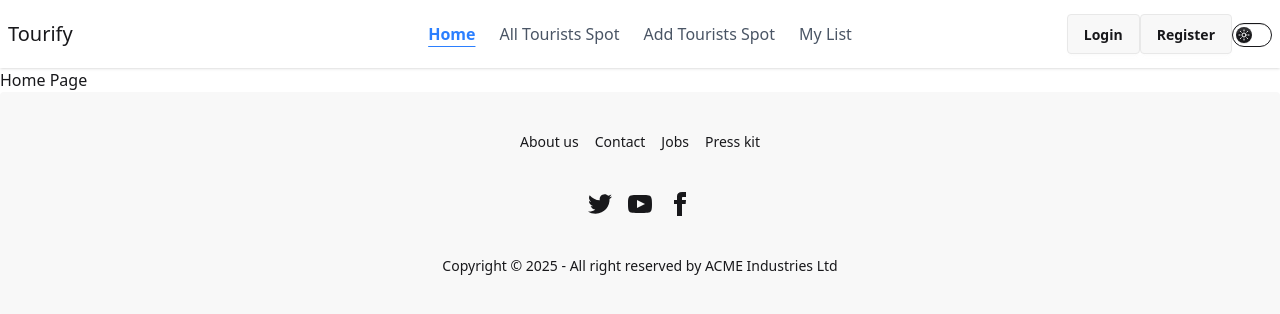
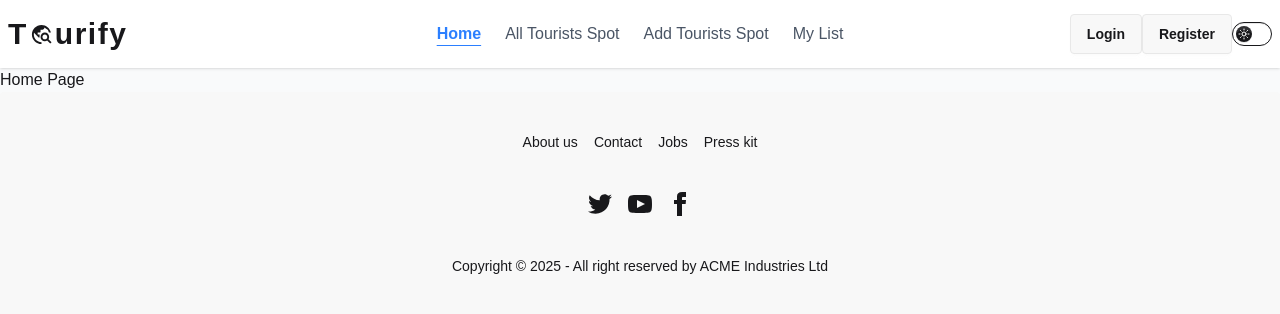
Before and after one commit to utsomondal/tourify-client, a React (Vite) app: page / in a window 1280 px wide. Shown: the top 314 px of the page. Built offline with nearby package versions, Linux system fonts and the light colour scheme.

Commit message:
made a color scheme for light & dark mode specific

```diff
--- a/package.json
+++ b/package.json
@@ -14,6 +14,7 @@
     "@tailwindcss/vite": "^4.1.11",
     "react": "^19.1.0",
     "react-dom": "^19.1.0",
+    "react-icons": "^5.5.0",
     "react-router": "^7.6.3",
     "sweetalert2": "^11.22.2",
     "tailwindcss": "^4.1.11"
--- a/src/Components/Navbar.jsx
+++ b/src/Components/Navbar.jsx
@@ -1,6 +1,6 @@
 import { useEffect, useState } from "react";
 import { Link, NavLink } from "react-router";
-// import { getNavLinks } from "../Utils/NavLinkClass";
+import { MdTravelExplore } from "react-icons/md";
 import { renderNavItems } from "./RenderNavItems";
 
 const Navbar = () => {
@@ -48,7 +48,18 @@ const Navbar = () => {
               {renderNavItems("mobile")}
             </ul>
           </div>
-          <a className="text-xl dark:text-red-500">Tourify</a>
+          <Link
+            title="Go to Homepage"
+            to="/"
+            className="text-3xl dark:text-red-500 font-bold flex items-center select-none tracking-wider"
+          >
+            T
+            <MdTravelExplore
+              className="inline align-middle text-[23px] mx-0.5"
+              aria-hidden="true"
+            />
+            urify
+          </Link>
         </div>
         <div className="navbar-center hidden lg:flex">
           <ul className="menu menu-horizontal px-1">
--- a/src/Layout/Layout.jsx
+++ b/src/Layout/Layout.jsx
@@ -4,7 +4,7 @@ import Footer from "../Components/Footer";
 
 const Layout = () => {
   return (
-    <div>
+    <div className="font-poppins bg-lm-background dark:bg-dm-background">
       <Navbar />
       <Outlet />
       <Footer />
--- a/src/index.css
+++ b/src/index.css
@@ -1,3 +1,54 @@
 @import "tailwindcss";
+@import url("https://fonts.googleapis.com/css2?family=Dancing+Script:wght@400..700&family=Poppins:ital,wght@0,100;0,200;0,300;0,400;0,500;0,600;0,700;0,800;0,900;1,100;1,200;1,300;1,400;1,500;1,600;1,700;1,800;1,900&display=swap");
 @custom-variant dark (&:where([data-theme=dark], [data-theme=dark] *));
 @plugin "daisyui";
+
+@theme {
+  --font-poppins: "Poppins", sans-serif;
+
+  /*For Light mode */
+  /* Primary */
+  --color-lm-primary: #2563eb; /* Trustworthy Blue */
+  --color-lm-primary-hover: #1d4ed8;
+  --color-lm-primary-focus: #1e40af;
+
+  /* Accent */
+  --color-lm-accent: #f59e0b; /* Engaging Amber */
+  --color-lm-accent-hover: #d97706;
+  --color-lm-accent-focus: #b45309;
+
+  /* Success */
+  --color-lm-success: #10b981; /* Calming Green */
+  --color-lm-success-hover: #059669;
+  --color-lm-success-focus: #047857;
+
+  /* Neutral */
+  --color-lm-text-primary: #1f2937;
+  --color-lm-text-secondary: #4b5563;
+  --color-lm-background: #f9fafb;
+  --color-lm-surface: #ffffff;
+  --color-lm-border: #e5e7eb;
+
+  /*For Dark mode */
+  /* Primary */
+  --color-dm-primary: #3b82f6; /* Trustworthy Blue */
+  --color-dm-primary-hover: #60a5fa;
+  --color-dm-primary-focus: #93c5fd;
+
+  /* Accent */
+  --color-dm-accent: #fbbf24; /* Engaging Amber */
+  --color-dm-accent-hover: #fcd34d;
+  --color-dm-accent-focus: #fde68a;
+
+  /* Success */
+  --color-dm-success: #34d399; /* Calming Green */
+  --color-dm-success-hover: #6ee7b7;
+  --color-dm-success-focus: #a7f3d0;
+
+  /* Neutral */
+  --color-dm-text-primary: #f9fafb;
+  --color-dm-text-secondary: #d1d5db;
+  --color-dm-background: #111827;
+  --color-dm-surface: #1f2937;
+  --color-dm-border: #374151;
+}
```
Also changed, not shown: 1 other file (tests, documents, lock files or other folders).
